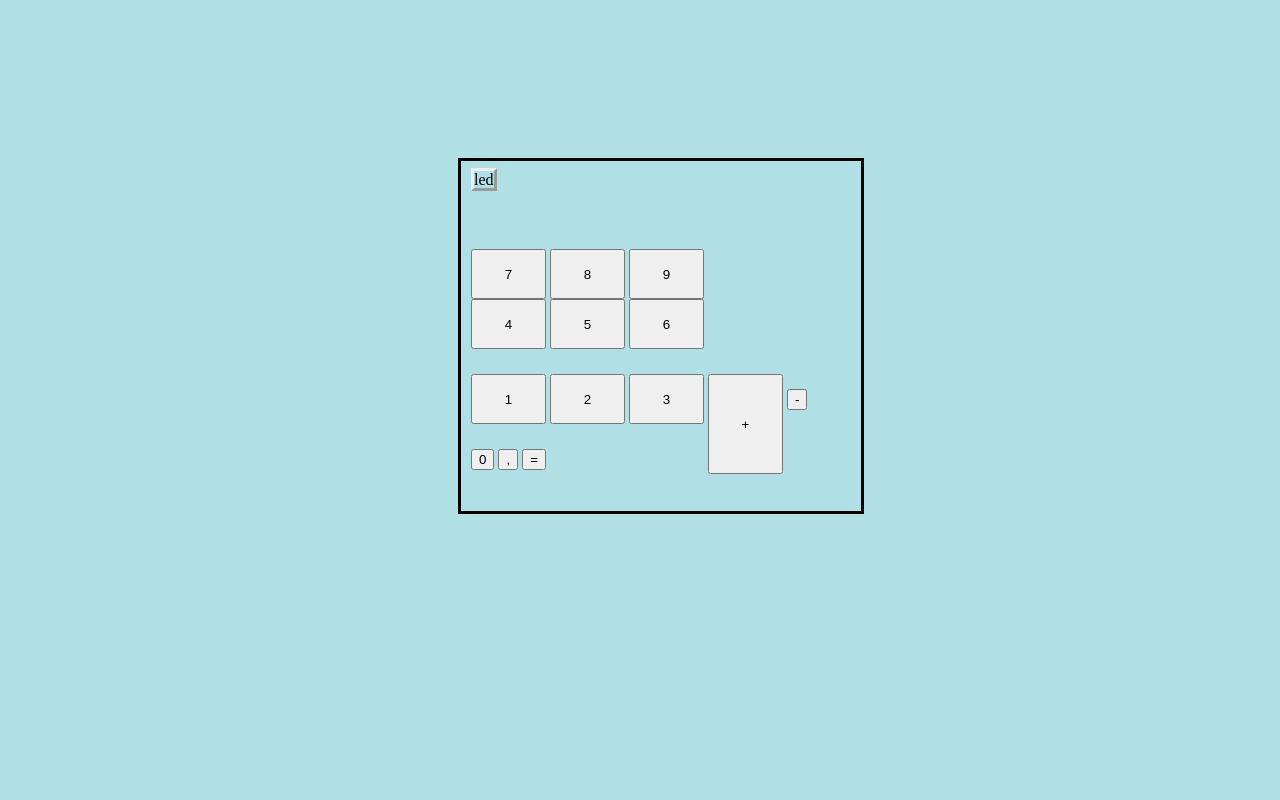
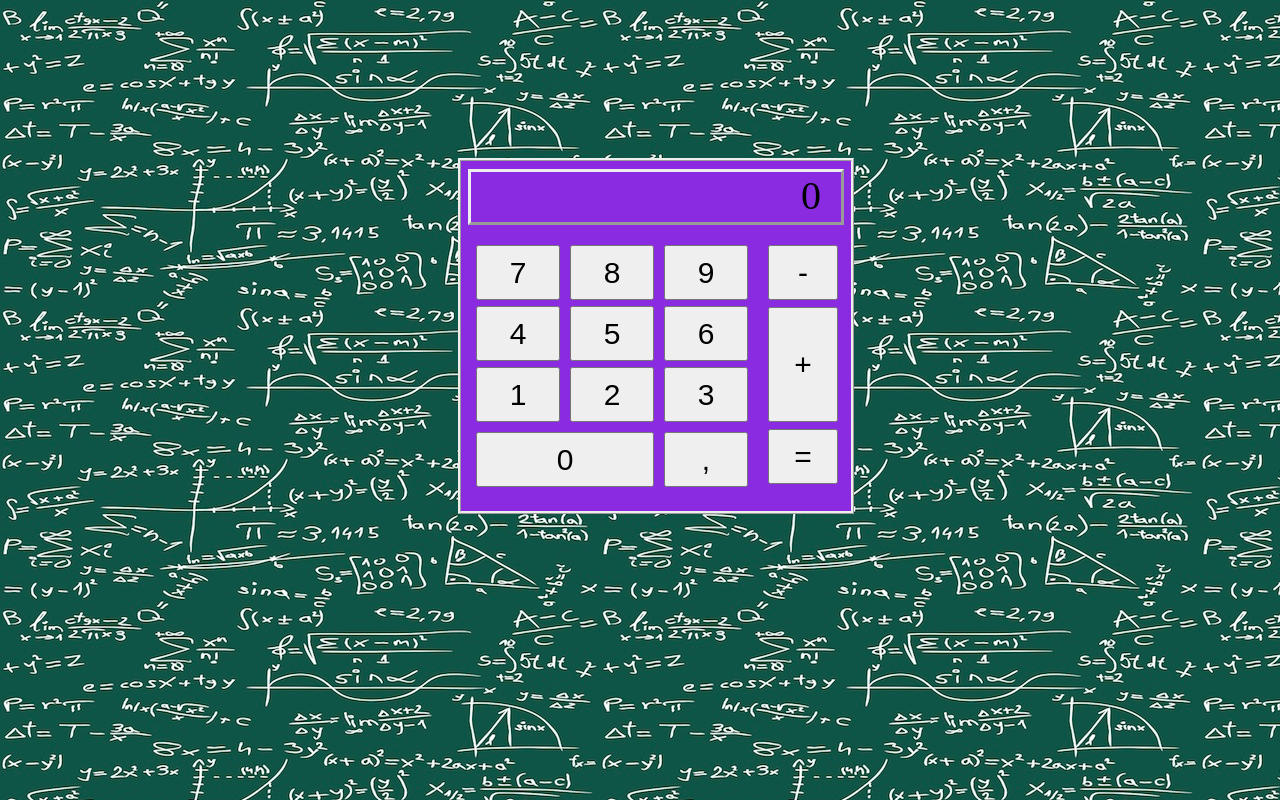
Before and after one commit to MoaazGaballah/Calculator, a website: page public_html/index.html in a window 1280 px wide. Drawn offline with Linux system fonts and the light colour scheme.

Commit message:
Style changes
Some changes in style

```diff
--- a/public_html/index.html
+++ b/public_html/index.html
@@ -15,26 +15,32 @@ and open the template in the editor.
         <script src="funcs.js">
         </script>
         <div class="calculatorBorder">
-            <label class="led">led</label>
-            <div class="btns">
-                <button class="numbtn" id="7">7</button>
-                <button class="numbtn" id="8">8</button>
-                <button class="numbtn" id="9">9</button>
-                <br/>
-                <button class="numbtn" id="4">4</button>
-                <button class="numbtn" id="5">5</button>
-                <button class="numbtn" id="6">6</button>
-                <br/>
-                <button class="numbtn" id="1">1</button>
-                <button class="numbtn" id="2">2</button>
-                <button class="numbtn" id="3">3</button>
-
-                <button id="plusSympol">+</button>
-                <button id="minusSympol">-</button>
-                <br/>
-                <button id="0">0</button>
-                <button id=",">,</button>
-                <button id="equlaSympol">=</button>
+            <div class="led">
+                <label id="lbl">0</label>
+            </div>
+            <div class="calculatorButtons">
+                <div class="numberButtons">
+                    <button class="numbtn" >7</button>
+                    <button class="numbtn" >8</button>
+                    <button class="numbtn" >9</button>
+                    <br/>
+                    <button class="numbtn" >4</button>
+                    <button class="numbtn" >5</button>
+                    <button class="numbtn" >6</button>
+                    <br/>
+                    <button class="numbtn" >1</button>
+                    <button class="numbtn" >2</button>
+                    <button class="numbtn" >3</button>
+                </div>
+                <div class="sympolButtons">
+                    <button id="minusSympol">-</button>
+                    <button id="plusSympol">+</button>
+                    <button id="equlaSympol">=</button>
+                </div>
+                <div class="zeroAndCommaButtons">
+                    <button id="zero">0</button>
+                    <button id="comma">,</button>
+                </div>
             </div>
 
         </div>
--- a/public_html/styles.css
+++ b/public_html/styles.css
@@ -1,39 +1,106 @@
-body {
-  background-color: powderblue;
+body{
+    background-image: url(math.jpg);;
 }
+
+/*This is for the calculatorBorder div*/
 .calculatorBorder{
-    border-style: solid;
+    background-color: blueviolet;
+    border-style: ridge;
     position: relative;
     left: 450px;
     top: 150px;
-    width: 400px;
+    width: 390px;
     height: 350px;
 }
-
+/*This is for led div*/
 .led{
+    text-align: right;
     border-style: outset;
     position: relative;
-    left: 10px;
-    top: 10px;
-    width: 375px;
+    left:7px;
+    top: 8px;
+    width: 370px;
     height: 50px;
 }
 
-.btns{
+#lbl{
+    margin-right: 20px;
+    font-size: 40px;
+}
+/*This is for whole calculatorButtons div*/
+.calculatorButtons{
+    /*border-style: solid;*/
     position: relative;
-    top: 70px;
-    left: 10px;
-    height: 250px;
+    left: 7px;
+    top: 20px;
+    width: 380px;
+    height: 260px;
+}
+/*This is just for 1-9 numberButtons div*/
+.numberButtons{
+    /*border-style: solid;*/
+    position: relative;
+    left: 5px;
+    top: 5px;
+    width: 280px;
+    height: 180px;
 }
 
 .numbtn{
-    width: 75px;
-    height: 50px;
+    width: 84px;
+    height: 55px;
+    font-size: 30px;
+    margin: 3px;
+}
+
+.sympolButtons{
+    /*border-style: solid;*/
+    position: absolute;
+    left: 300px;
+    top: 5px;
+    width: 65px;
+    height: 245px;
+}
+#minusSympol{
+    width: 70px;
+    height: 55px;
+    font-size: 30px;
+    margin-top:  3px;
 }
 
 #plusSympol{
-    position: relative;
-    top: 25px;
-    width: 75px;
-    height: 100px;
+    width: 70px;
+    height: 115px;
+    font-size: 30px;
+    margin-top: 7px;
 }
+
+#equlaSympol{
+    width: 70px;
+    height: 55px;
+    font-size: 30px;
+    margin-top:  7px;
+}
+
+.zeroAndCommaButtons{
+    /*border-style: solid;*/
+    position: absolute;
+    left: 5px;
+    top: 195px;
+    width: 280px;
+    height: 55px;
+}
+
+#zero{
+    width: 178px;
+    height: 55px;
+    font-size: 30px;
+    margin-left: 3px;
+}
+
+#comma{
+    width: 84px;
+    height: 55px;
+    font-size: 30px;
+    margin-left: 6px;
+}
```
Also changed, not shown: public_html/math.jpg (added).
